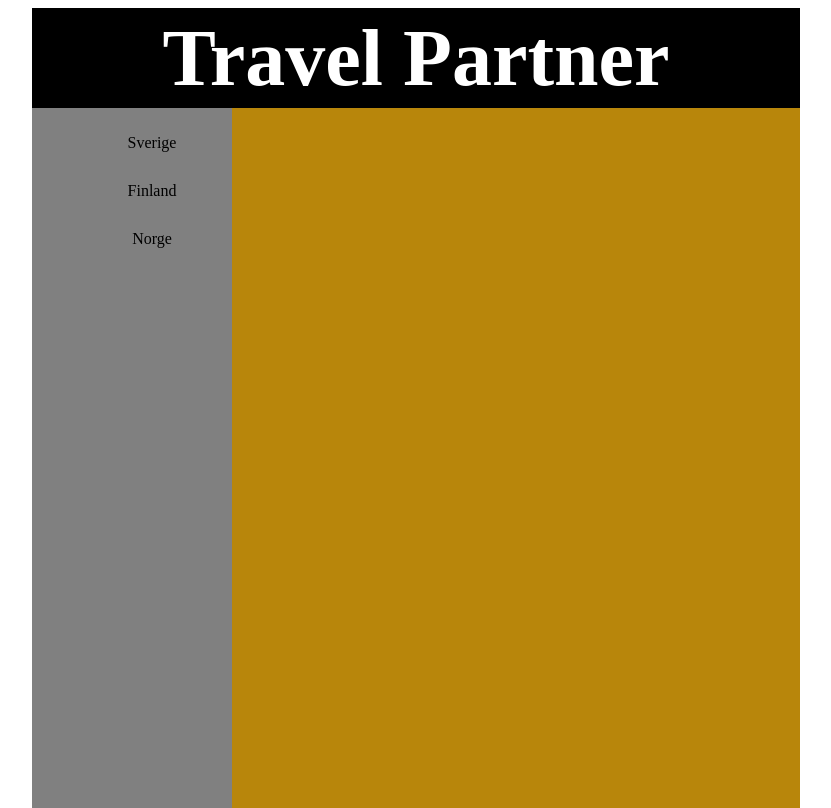
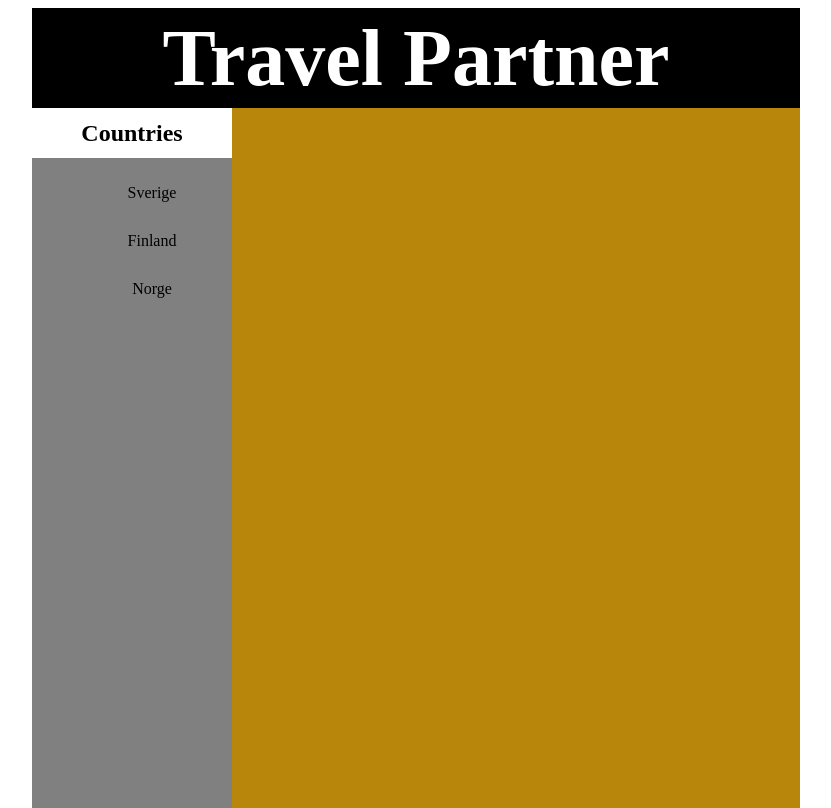
Before and after one commit to anthonwellsjo/st-der_l-nder_frontend_api, a plain HTML site: page index.html in a window 1280 px wide. Shown: the whole page, without its empty margins (224-1055 px from the left). Drawn offline with Linux system fonts and the light colour scheme.

Commit message:
quick commit work in progress

```diff
--- a/global.css
+++ b/global.css
@@ -26,13 +26,27 @@ body {
   font-size: 80px;
 }
 
+
+/* SIDEBAR */
+
 #sidebar {
   position: absolute;
-  top: 100px;
+  top: 150px;
   left: 0;
   bottom: 0;
   width: 200px;
   background-color: grey;
+}
+
+#countryHeader{
+  position: absolute;
+  top:-50px;
+  left:0;
+  right:0;
+  height: 50px;
+  display: flex;
+  align-items: center;
+  justify-content: center;
 }
 
 #centerPage {
@@ -41,8 +55,19 @@ body {
   top: 100px;
   bottom: 0;
   right: 0;
-  transition: right 0.3s;
   background-color: darkgoldenrod;
+}
+
+#cityHeader{
+  position: relative;
+  top:0;
+  left:0;
+  right:0;
+  height: 50px;
+  background-color: blue;
+  display: flex;
+  align-items: center;
+  justify-content: center;
 }
 
 /* LISTS */
@@ -78,7 +103,7 @@ li.active {
 
 .cityModal {
   position: absolute;
-  z-index: 100;
+  z-index: 150;
   width: 400px;
   height: 250px;
   background-color: white;
@@ -172,3 +197,19 @@ li.active {
 #checkBoxComment{
   margin-top: -10px;
 }
+
+.backDrop{
+  transform: translateY(-220%);
+  background-color: black;
+  opacity: .6;
+  z-index: 100;
+  position: absolute;
+  top:0;
+  left:0;
+  right:0;
+  bottom:0;
+}
+
+.backDrop.show{
+  transform: translateY(0);
+}
--- a/script.js
+++ b/script.js
@@ -8,6 +8,7 @@ async function loadApp() {
     appData
     page.appendChild(page.create(), app);
     page.renderCountryList();
+    page.createUnchangingEventHandlers();
 
 }
 
@@ -20,14 +21,20 @@ const page = {
     create: function () {
         return (
             `<div id="pageHolder">
-                    <div id="modalHolder">
-
-                    </div>
+                <div id="modalHolder">
+                </div>
+                <div class="backDrop">
+                </div>
                 <div id="frame">
                     <header id="header">
                         <h1>${page.pageName}</h1>
                     </header>
                     <div id="sidebar">
+                        <header id="countryHeader">
+                            <h2>
+                                Countries
+                            </h2>
+                        </header>
                         <div id="countryNavHolder">
                             <nav id="countryNav">
                                 <ul id="countryUl">
@@ -36,6 +43,11 @@ const page = {
                         </div>
                     </div>
                     <div id="centerPage">
+                        <header id="cityHeader>
+                            <h2>
+                                Cities
+                            </h2>
+                        </header>
                         <div id="cityListHolder">
                             <div id="cityListContainer">
                                 <ul id="cityUl">
@@ -113,6 +125,9 @@ const page = {
         //Lägg till class på modalContent som gör transition med translateY (med timeout annars blir det ingen animation)
         setTimeout(() => { document.getElementsByClassName("cityModal")[0].classList.add("open"); }, 10)
 
+        //visa Backdrop
+        page.showBackDrop();
+
         //Skapa event handler på stäng-knapp
         document.getElementById("closeModalBtn").addEventListener("click", eventHandlers.onModalBtnClosedClickedEventHandler)
 
@@ -132,6 +147,20 @@ const page = {
             visitedBtn.innerText = "Add to visited";
             visitedBtn.className = ""
         }
+    },
+    showBackDrop: () => {
+        document.getElementsByClassName("backDrop")[0].classList.add("show");
+    },
+    hideBackDrop: () => {
+        document.getElementsByClassName("backDrop")[0].className = "backDrop";
+    },
+    createUnchangingEventHandlers: () => {
+        //Backdrop click
+        document.getElementsByClassName("backDrop")[0].addEventListener("click", eventHandlers.onBackDropClicked);
+    },
+    closeModal: () => {
+        document.getElementsByClassName("cityModal")[0].classList.remove("open");
+        page.hideBackDrop();
     },
     pageName: "Travel Partner",
     currentCountry: null,
@@ -182,7 +211,8 @@ const eventHandlers = {
         console.log("curr city", page.currentCity);
     },
     onModalBtnClosedClickedEventHandler: () => {
-        document.getElementsByClassName("cityModal")[0].classList.remove("open");
+        page.closeModal();
+
     },
     onCountryVisitedBtnClickedEventHandler: () => {
         if (!appData.citiesVisited.includes(page.currentCity.id)) {
@@ -192,5 +222,8 @@ const eventHandlers = {
         }
 
         page.renderVisitedButton();
+    },
+    onBackDropClicked: () => {
+        page.closeModal();
     }
 }
```
